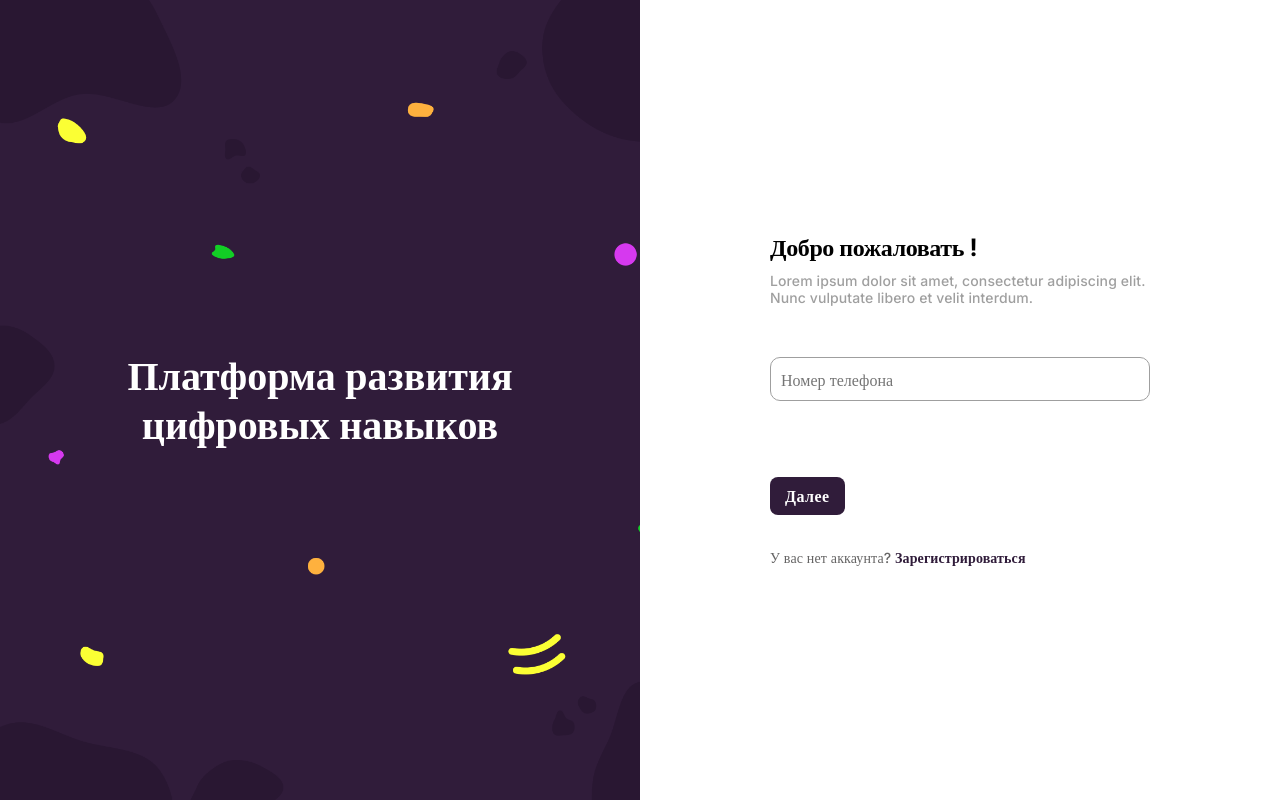
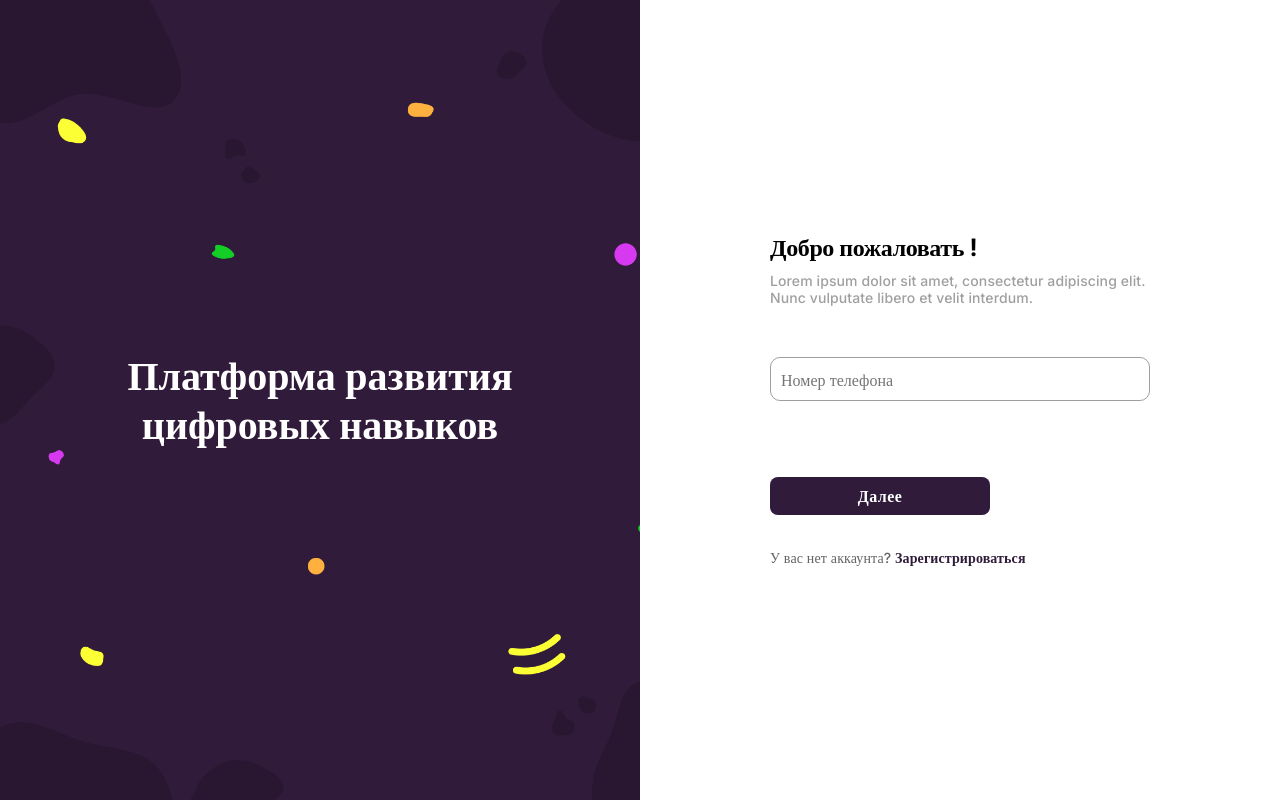
Before and after one commit to Savantm1/SFIA, a React (Create React App) app: page / in a window 1280 px wide. Built offline with nearby package versions, Linux system fonts and the light colour scheme; a web font is replaced by a local one.

Commit message:
add bless AuthPageView and refactoring

```diff
--- /dev/null
+++ b/src/bless-components/AuthPageView/AuthPageView.tsx
@@ -0,0 +1,17 @@
+import React, { FC, memo, ReactElement } from 'react';
+
+import { Styled } from './styled';
+
+type AuthPageViewProps = {
+    children: ReactElement;
+};
+export const AuthPageView: FC<AuthPageViewProps> = memo(({ children }) => {
+    return (
+        <Styled.PageWrapper>
+            <Styled.LeftSide>
+                <Styled.Title>Платформа развития цифровых навыков</Styled.Title>
+            </Styled.LeftSide>
+            <Styled.RightSide>{children}</Styled.RightSide>
+        </Styled.PageWrapper>
+    );
+});
--- /dev/null
+++ b/src/bless-components/AuthPageView/index.ts
@@ -0,0 +1 @@
+export { AuthPageView } from './AuthPageView';
--- /dev/null
+++ b/src/bless-components/AuthPageView/styled.ts
@@ -0,0 +1,43 @@
+import Color from '@ui/assets/color';
+import bg from '@ui/assets/images/bg.png';
+import styled from 'styled-components';
+
+const PageWrapper = styled.div`
+    display: flex;
+    width: 100%;
+    height: 100vh;
+    box-sizing: border-box;
+`;
+
+const LeftSide = styled.div`
+    background: url(${bg}) no-repeat;
+    background-size: cover;
+    width: 50%;
+    display: flex;
+    align-items: center;
+    justify-content: center;
+    flex-direction: column;
+`;
+const RightSide = styled.div`
+    background: ${Color.mainWhite};
+    width: 50%;
+    display: flex;
+    align-items: center;
+    justify-content: center;
+    flex-direction: column;
+`;
+
+const Title = styled.span`
+    font-family: 'Inter', serif;
+    font-weight: 700;
+    font-size: 40px;
+    color: ${Color.mainWhite};
+    text-align: center;
+    max-width: 430px;
+`;
+export const Styled = {
+    Title,
+    PageWrapper,
+    LeftSide,
+    RightSide,
+};
--- a/src/pages/LoginPage/LoginPage.tsx
+++ b/src/pages/LoginPage/LoginPage.tsx
@@ -1,3 +1,4 @@
+import { AuthPageView } from '@bless-components/AuthPageView';
 import { MAIN_ROUTES } from '@common/navigation';
 import Color from '@ui/assets/color';
 import { Text } from '@ui/components/Text';
@@ -17,11 +18,7 @@ export const LoginPage: FC = memo(() => {
         alert(`send phone: ${phone}`);
     };
     return (
-        <Styled.PageWrapper>
-            <Styled.LeftSide>
-                <Styled.Title>Платформа развития цифровых навыков</Styled.Title>
-            </Styled.LeftSide>
-            <Styled.RightSide>
+        <AuthPageView>
             <Styled.ContentWrapper>
                 <Text variant={'h1'} align={'left'} color={Color.mainBlack}>
                     Добро пожаловать !
@@ -37,9 +34,7 @@ export const LoginPage: FC = memo(() => {
                 <Styled.TextInput
                     type={'tel'}
                     value={phone}
-                        pattern={
-                            '(s*)?(+)?([- _():=+]?d[- _():=+]?){10,14}(s*)?'
-                        }
+                    pattern={'(s*)?(+)?([- _():=+]?d[- _():=+]?){10,14}(s*)?'}
                     onChange={phoneValidationHandler}
                     placeholder={'Номер телефона'}
                 />
@@ -55,7 +50,6 @@ export const LoginPage: FC = memo(() => {
                     </Styled.Link>
                 </Text>
             </Styled.ContentWrapper>
-            </Styled.RightSide>
-        </Styled.PageWrapper>
+        </AuthPageView>
     );
 });
--- a/src/pages/LoginPage/styled.ts
+++ b/src/pages/LoginPage/styled.ts
@@ -1,27 +1,10 @@
 import Color from '@ui/assets/color';
-import bg from '@ui/assets/images/bg.png';
 import { Button as ButtonUI } from '@ui/components/Button';
 import { Text as TextUI } from '@ui/components/Text';
 import { TextInput as TextInputUI } from '@ui/components/TextInput';
 import { Link as LinkUI } from 'react-router-dom';
 import styled from 'styled-components';
 
-const PageWrapper = styled.div`
-    display: flex;
-    width: 100%;
-    height: 100vh;
-    box-sizing: border-box;
-`;
-
-const LeftSide = styled.div`
-    background: url(${bg}) no-repeat;
-    background-size: cover;
-    width: 50%;
-    display: flex;
-    align-items: center;
-    justify-content: center;
-    flex-direction: column;
-`;
 const RightSide = styled.div`
     background: ${Color.mainWhite};
     width: 50%;
@@ -72,8 +55,6 @@ export const Styled = {
     TextInput,
     Title,
     Subtitle,
-    PageWrapper,
-    LeftSide,
     RightSide,
     ContentWrapper,
 };
--- a/src/ui/components/Button/styled.ts
+++ b/src/ui/components/Button/styled.ts
@@ -3,6 +3,7 @@ import Color from '@ui/assets/color';
 export const Button = styled(ButtonMUI)<ButtonProps>(() => ({
     color: Color.mainWhite,
     maxWidth: '220px',
+    width: '100%',
     border: 'none',
     borderRadius: '8px',
     backgroundColor: Color.mainViolet,
--- a/tsconfig.paths.json
+++ b/tsconfig.paths.json
@@ -10,6 +10,7 @@
         "@ui/*": ["./ui/*"],
         "@pages/*": ["./pages/*"],
         "@common/*": ["./common/*"],
+        "@bless-components/*": ["./bless-components/*"],
         "@images/*": ["./ui/images/*"],
         "@icons/*": ["./ui/icons/*"],
         "@fonts/*": ["./ui/fonts/*"]
```
Lines whose indentation alone changed are shown as unchanged.
